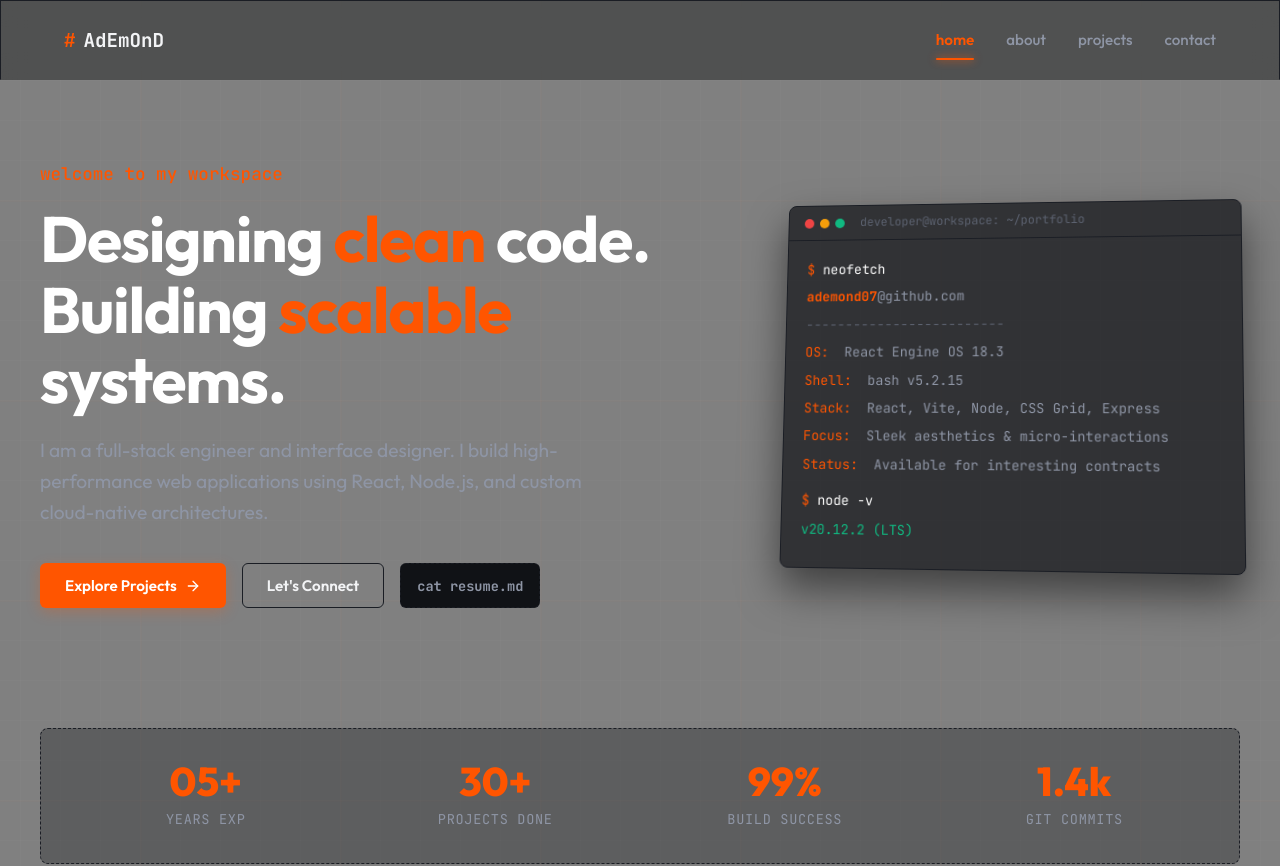
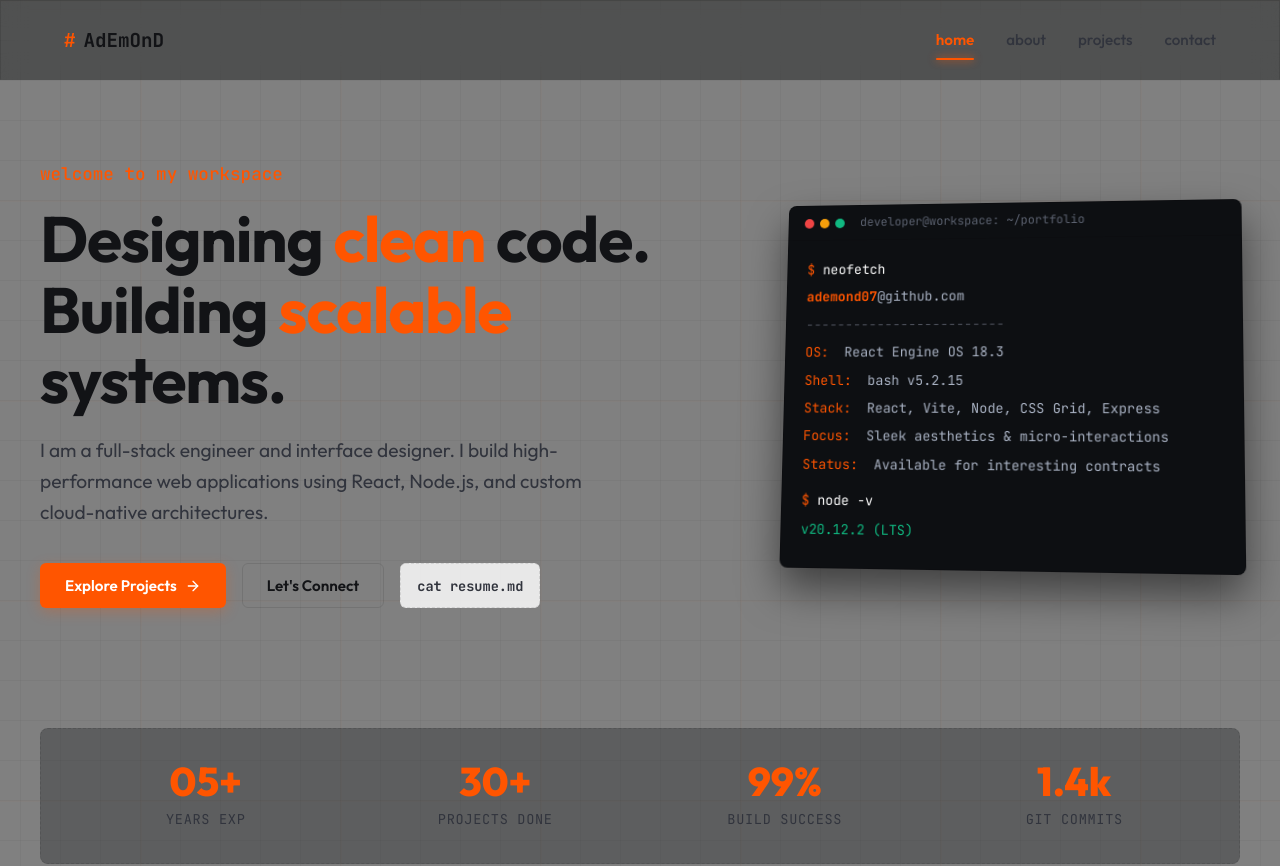
Before and after one commit to AdEmOnD07/portfolio, a React (Vite) app: page / in a window 1280 px wide. Shown: the top 866 px of the page. Built offline with nearby package versions, Linux system fonts and the light colour scheme.

Commit message:
Update text colors and card styles for high-contrast visibility against gray background

```diff
--- a/src/App.css
+++ b/src/App.css
@@ -241,6 +241,7 @@
   text-align: left;
   transform: rotateY(-5deg) rotateX(5deg);
   transition: transform 0.5s ease;
+  background: #0d0f12 !important;
 }
 
 .terminal-mock:hover {
@@ -260,7 +261,7 @@
   width: 10px;
   height: 10px;
   border-radius: 50%;
-  background-color: var(--color-border);
+  background-color: rgba(255, 255, 255, 0.2);
 }
 
 .terminal-dot.red { background-color: #ef4444; }
@@ -270,13 +271,13 @@
 .terminal-title {
   margin-left: 10px;
   font-size: 0.75rem;
-  color: var(--color-text-dim);
+  color: #5c6270 !important;
 }
 
 .terminal-body {
   padding: 20px;
   font-size: 0.85rem;
-  color: var(--color-text-muted);
+  color: #a9b2c3 !important;
   line-height: 1.5;
 }
 
@@ -736,7 +737,7 @@
   border: 1px solid var(--color-border);
   border-radius: 6px;
   padding: 12px 16px;
-  color: #fff;
+  color: var(--color-text-main);
   font-size: 1rem;
   outline: none;
   transition: all 0.2s ease;
--- a/src/index.css
+++ b/src/index.css
@@ -1,19 +1,19 @@
 :root {
   /* Color Design Tokens */
   --color-bg-deep: #808080;
-  --color-bg-card: #101216;
-  --color-bg-card-hover: #171a21;
+  --color-bg-card: rgba(255, 255, 255, 0.82);
+  --color-bg-card-hover: #ffffff;
   --color-orange: #ff5500;
   --color-orange-bright: #ff7324;
-  --color-orange-glow: rgba(255, 85, 0, 0.12);
-  --color-orange-border: rgba(255, 85, 0, 0.3);
-  --color-text-main: #f3f4f6;
-  --color-text-muted: #8e95a5;
-  --color-text-dim: #5c6270;
-  --color-border: #1a1d24;
-  --color-border-hover: #262c37;
-  --color-grid-lines: rgba(255, 255, 255, 0.015);
-  --color-orange-grid-lines: rgba(255, 85, 0, 0.015);
+  --color-orange-glow: rgba(255, 85, 0, 0.08);
+  --color-orange-border: rgba(255, 85, 0, 0.4);
+  --color-text-main: #121316;
+  --color-text-muted: #31343d;
+  --color-text-dim: #4e525d;
+  --color-border: rgba(0, 0, 0, 0.1);
+  --color-border-hover: rgba(0, 0, 0, 0.18);
+  --color-grid-lines: rgba(0, 0, 0, 0.035);
+  --color-orange-grid-lines: rgba(255, 85, 0, 0.02);
 
   /* Fonts */
   --font-sans: 'Outfit', -apple-system, BlinkMacSystemFont, "Segoe UI", Roboto, Helvetica, Arial, sans-serif;
@@ -90,7 +90,7 @@ button, input, textarea {
 /* Typography styles */
 h1, h2, h3, h4, h5, h6 {
   font-family: var(--font-sans);
-  color: #fff;
+  color: var(--color-text-main);
   font-weight: 700;
   letter-spacing: -0.02em;
 }
@@ -99,6 +99,8 @@ h1, h2, h3, h4, h5, h6 {
 code {
   font-family: var(--font-mono);
   font-size: 0.9em;
+  color: var(--color-text-main);
+  background: rgba(255, 255, 255, 0.15);
 }
 
 /* Layout Utilities */
@@ -111,7 +113,7 @@ code {
 
 /* Glassmorphism panel helper */
 .glass-panel {
-  background: rgba(16, 18, 22, 0.7);
+  background: rgba(255, 255, 255, 0.65);
   backdrop-filter: blur(12px);
   -webkit-backdrop-filter: blur(12px);
   border: 1px solid var(--color-border);
```
